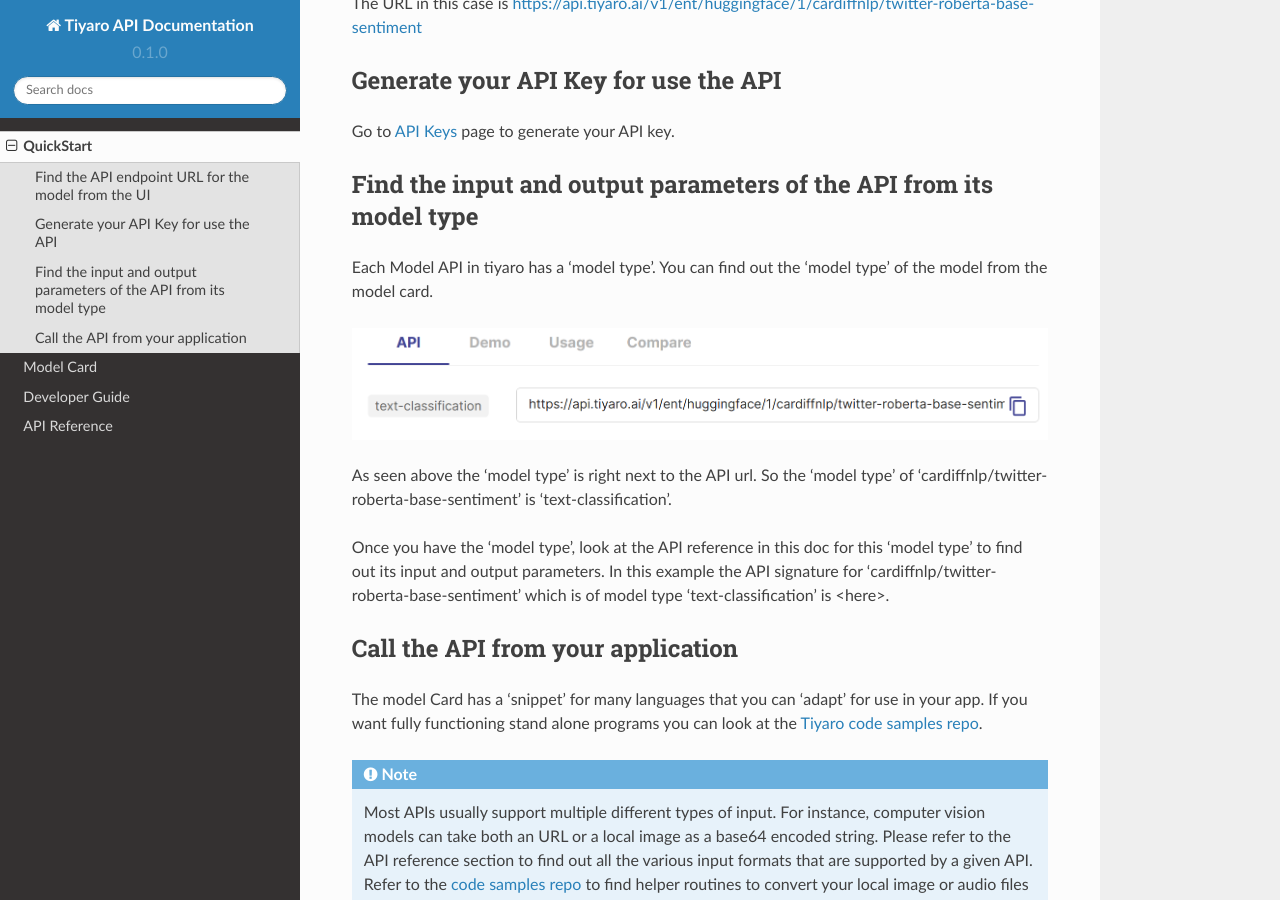
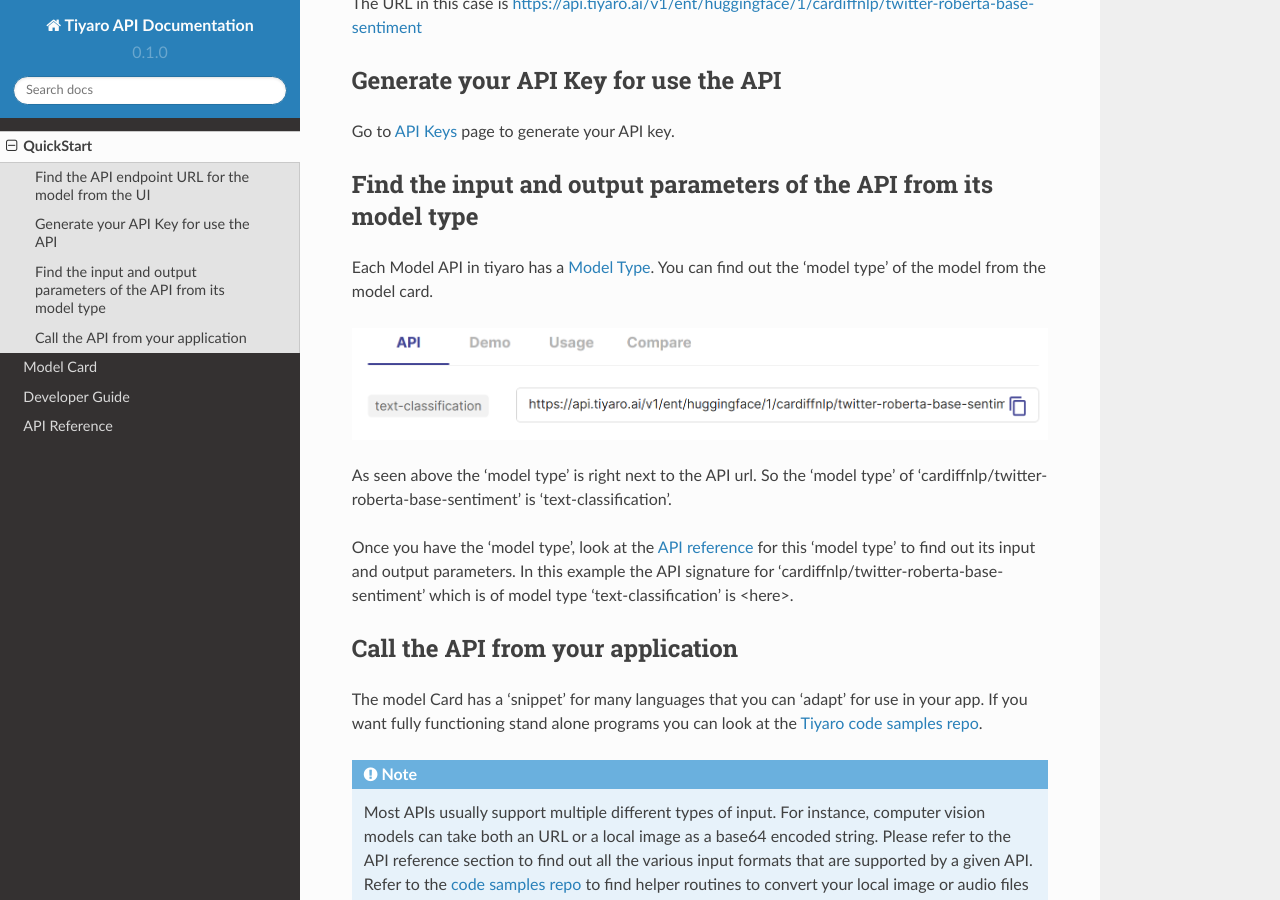
Before and after one commit to mahpat16/rtd-api-doc, a Sphinx documentation site: the page built from docs/source/quickstart.rst, in a window 1280 px wide and 900 px high, scrolled down 1074 px. Built offline with Sphinx 7.4.7 and the Read the Docs theme 2.0.0, drawn with Linux system fonts in a browser that asks for light colours.

Commit message:
Reference to API Ref

```diff
--- a/docs/source/apiref.rst
+++ b/docs/source/apiref.rst
@@ -1,2 +1,6 @@
 API Reference
 ==============
+
+.. _apiref:
+
+Blah
--- a/docs/source/quickstart.rst
+++ b/docs/source/quickstart.rst
@@ -40,13 +40,17 @@
 Find the input and output parameters of the API from its model type
 -------------------------------------------------------------------
 
-Each Model API in tiyaro has a 'model type'. You can find out the 'model type' of the model from the model card.
+Each Model API in tiyaro has a :ref:`Model Type <modeltype>`. You can find out the 'model type' of the model
+from the model card.
 
 .. image:: modeltype.png
 
-As seen above the 'model type' is right next to the API url. So the 'model type' of ‘cardiffnlp/twitter-roberta-base-sentiment’ is ‘text-classification’.
+As seen above the 'model type' is right next to the API url. So the 'model type' of
+‘cardiffnlp/twitter-roberta-base-sentiment’ is ‘text-classification’.
 
-Once you have the 'model type', look at the API reference in this doc for this 'model type' to find out its input and output parameters. In this example the API signature for ‘cardiffnlp/twitter-roberta-base-sentiment’ which is of model type ‘text-classification’ is <here>.
+Once you have the 'model type', look at the :ref:`API reference <apiref>` for this 'model type' to find out its
+input and output parameters. In this example the API signature for ‘cardiffnlp/twitter-roberta-base-sentiment’
+which is of model type ‘text-classification’ is <here>.
 
 .. _callapi:
 
```
